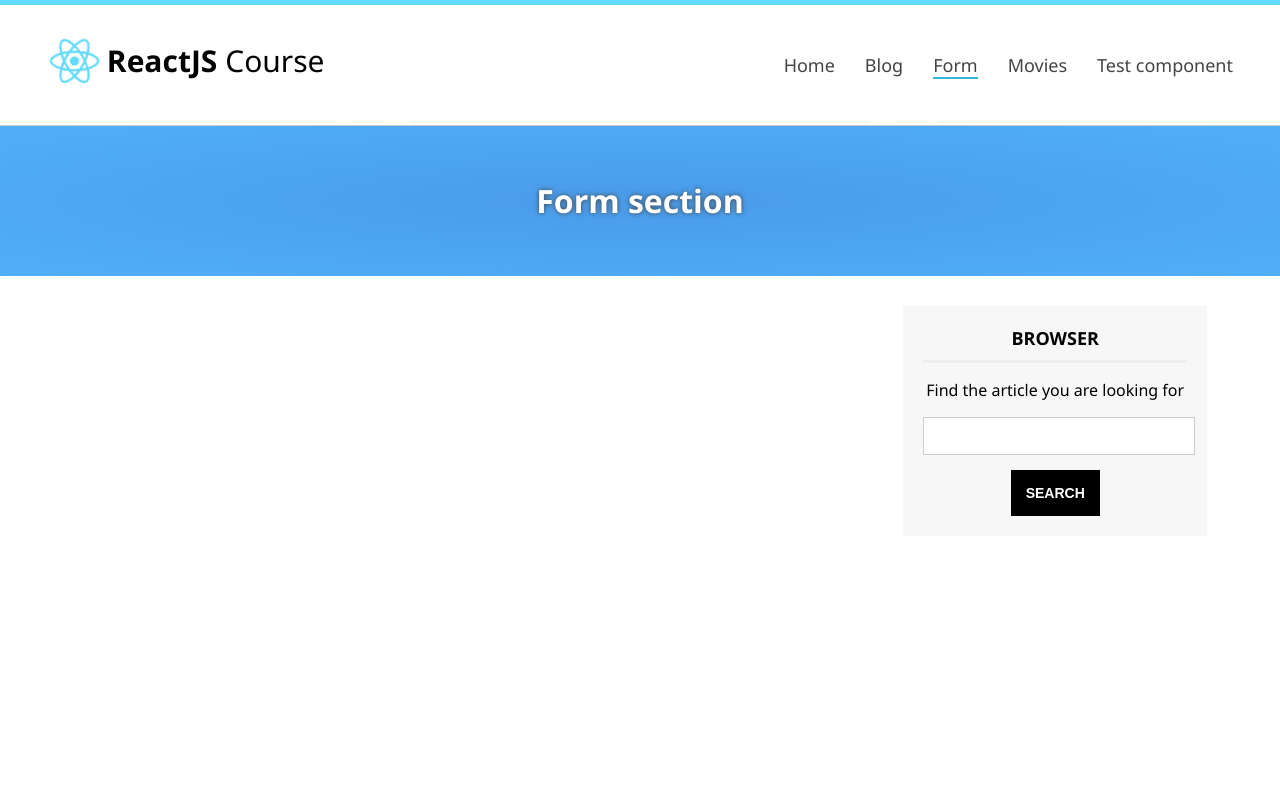
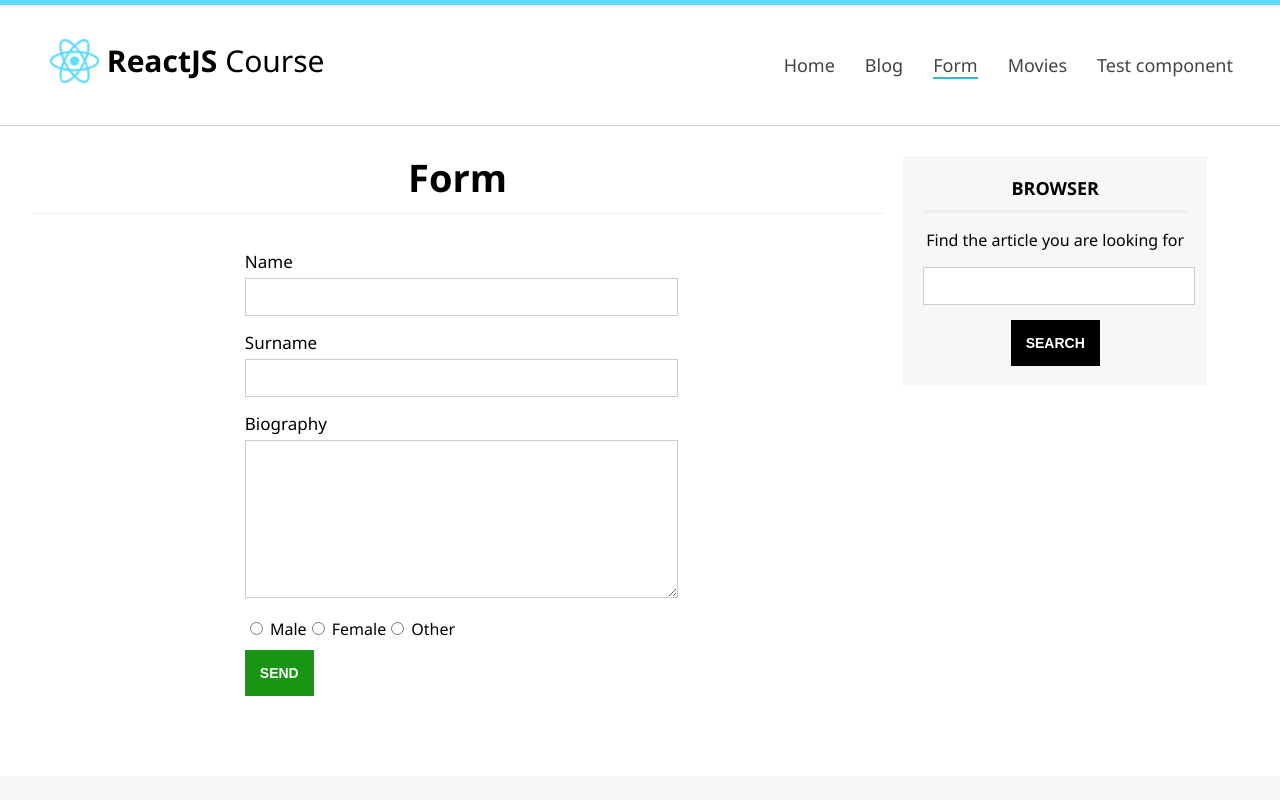
Before and after one commit to Ruli-AlSe/training-react, a React (Create React App) app: page /form in a window 1280 px wide. Shown: the top 800 px of the page. Built offline with nearby package versions, Linux system fonts and the light colour scheme.

Commit message:
Create form and try onChange and onSubmit events

```diff
--- a/src/components/Form.js
+++ b/src/components/Form.js
@@ -1,18 +1,85 @@
-import React from 'react';
+import React from "react";
 
-import Slider from './Slider';
-import Sidebar from './Sidebar';
+import Sidebar from "./Sidebar";
 
 class Form extends React.Component {
+  nameRef = React.createRef();
+  surnameRef = React.createRef();
+  bioRef = React.createRef();
+  maleRef = React.createRef();
+  femaleRef = React.createRef();
+  otherRef = React.createRef();
+
+  state = {
+    user: {}
+  }
+
+  getForm = (event) => {
+    event.preventDefault();
+    var genre = 'other';
+
+    if(this.maleRef.current.checked) {
+      genre = this.maleRef.current.value;
+    } else if(this.femaleRef.current.checked) {
+      genre = this.femaleRef.current.value
+    }
+
+    var user = {
+      name: this.nameRef.current.value,
+      surname: this.surnameRef.current.value,
+      bio: this.bioRef.current.value,
+      genre: genre
+    };
+
+    this.setState({
+      user: user
+    });
+  }
+
   render() {
-    var titleSlider = 'Form section';
+    if (this.state.user.name) {
+      var user = this.state.user
+    }
 
-    return(
+    return (
       <div id="form">
-        <Slider title={titleSlider} size="slider-small" />
         <div className="center">
-          <div id="content" >
-            { /* Articles list from API */ }
+          <div id="content">
+            <h1 className="subheader">Form</h1>
+            {this.state.user.name &&
+              <div id="user-data">
+                <p>Name: <strong>{ user.name }</strong></p>
+                <p>Surame: <strong>{ user.surname }</strong></p>
+                <p>Biography: <strong>{ user.bio }</strong></p>
+                <p>Genre: <strong>{ user.genre }</strong></p>
+              </div>
+            }
+            <form className="mid-form" onSubmit={ this.getForm } onChange={ this.getForm } >
+              <div className="form-group">
+                <label htmlFor="name">Name</label>
+                <input type="text" name="name" ref={this.nameRef} />
+              </div>
+
+              <div className="form-group">
+                <label htmlFor="surname">Surname</label>
+                <input type="text" name="surname" ref={this.surnameRef} />
+              </div>
+
+              <div className="form-group">
+                <label htmlFor="bio">Biography</label>
+                <textarea name="bio" ref={this.bioRef} ></textarea>
+              </div>
+
+              <div className="form-group radibuttons">
+                <input type="radio" name="genre" value="male" ref={this.maleRef} /> Male
+                <input type="radio" name="genre" value="female" ref={this.femaleRef} /> Female
+                <input type="radio" name="genre" value="other" ref={this.otherRef} /> Other
+              </div>
+
+              <div className="clearfix"></div>
+
+              <input type="submit" value="Send" className="btn btn-success" />
+            </form>
           </div>
           <Sidebar blog="false" />
         </div>
```
